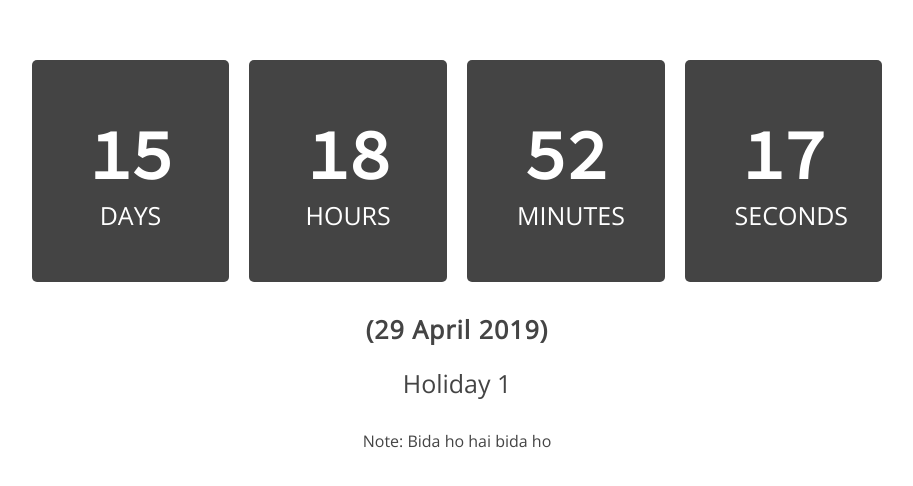
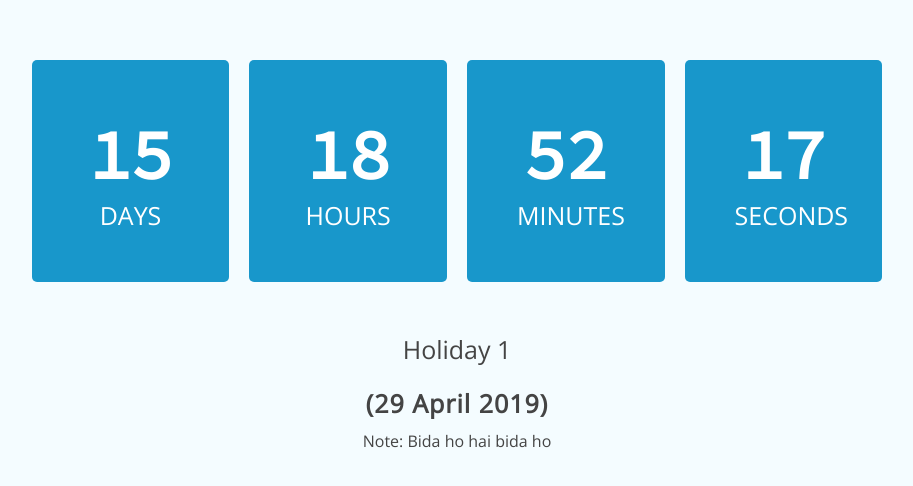
Before and after one commit to pragyakar/days-until, a React (Create React App) app: page / in a window 1280 px wide. Shown: the part 154-640 px from the top of the page, without its empty margins (183-1096 px from the left). Built offline with nearby package versions, Linux system fonts and the light colour scheme.

Commit message:
:art: Added color scheme

```diff
--- a/src/App.css
+++ b/src/App.css
@@ -5,7 +5,8 @@
   justify-content: center;
   align-items: center;
   text-align: center;
-  color: #444;
+  color: var(--text-color);
+  background-color: var(--secondary-color);
 }
 
 .event-name {
@@ -30,8 +31,8 @@
 }
 
 .cd-box {
-  background-color: #444;
-  color: #fff;
+  background-color: var(--primary-color);
+  color: var(--white-color);
   border-radius: 5px;
   padding: 50px;
   font-size: 150%;
--- a/src/components/Counter/Counter.jsx
+++ b/src/components/Counter/Counter.jsx
@@ -57,8 +57,8 @@ class Counter extends React.Component {
     return (
         <div className="event-container">
           <Clock nextHolidayDate={nextHolidayDate} />
+          <span className="event-name">{this.state.nextHoliday.occasion}</span>
           <span className="event-date">({this.state.nextHoliday.date})</span>
-          <span className="event-name">{this.state.nextHoliday.occasion}</span>
           {this.state.nextHoliday.remarks &&
             <span className="event-remarks">Note: {this.state.nextHoliday.remarks}</span>
           }
@@ -67,5 +67,4 @@ class Counter extends React.Component {
   }
 }
 
-
 export default Counter;
--- a/src/index.css
+++ b/src/index.css
@@ -3,3 +3,10 @@ body {
   padding: 0;
   font-family: 'Open Sans', sans-serif;
 }
+
+:root {
+  --primary-color: #1897cb;
+  --secondary-color: #f4fcff;
+  --text-color: #444444;
+  --white-color: #ffffff;
+}
```
